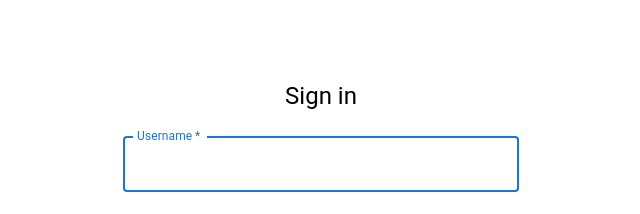
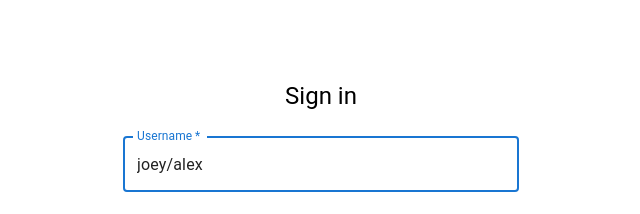
Before and after one commit to JoeyNPP/Furniture-Site, a React (Create React App) app in the folder frontend/: page /login in a window 1280 px wide. Shown: the top 214 px of the page, without its empty margins (319-959 px from the left). Built offline with nearby package versions, Linux system fonts and the light colour scheme; no server answers.

Commit message:
Updated Login.js to enforce joey/alex username, regenerated package-lock.json

```diff
--- a/frontend/src/components/Login.js
+++ b/frontend/src/components/Login.js
@@ -4,15 +4,17 @@ import { TextField, Button, Box, Typography, Container } from "@mui/material";
 import { login } from "../api";
 
 const Login = () => {
-  const [username, setUsername] = useState("");
+  const [username, setUsername] = useState("joey/alex"); // Default to intended username
   const [password, setPassword] = useState("");
   const [error, setError] = useState("");
   const navigate = useNavigate();
 
   const handleSubmit = async (e) => {
     e.preventDefault();
+    // Use the intended username if form input is empty or invalid, otherwise use input
+    const finalUsername = username.trim() === "" ? "joey/alex" : username;
     try {
-      const response = await login(username, password);
+      const response = await login(finalUsername, password);
       const { access_token } = response;
       if (access_token) {
         localStorage.setItem("token", access_token);
```
